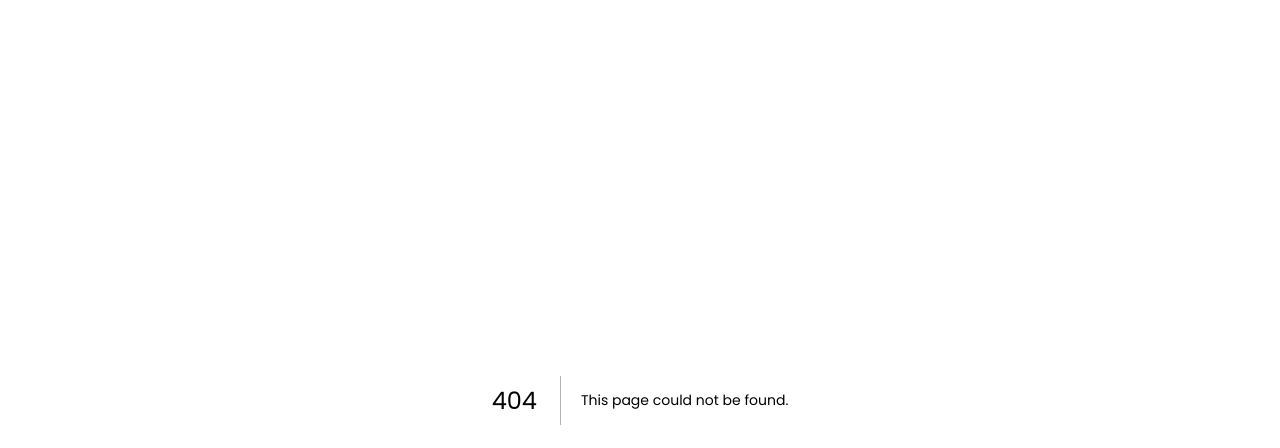
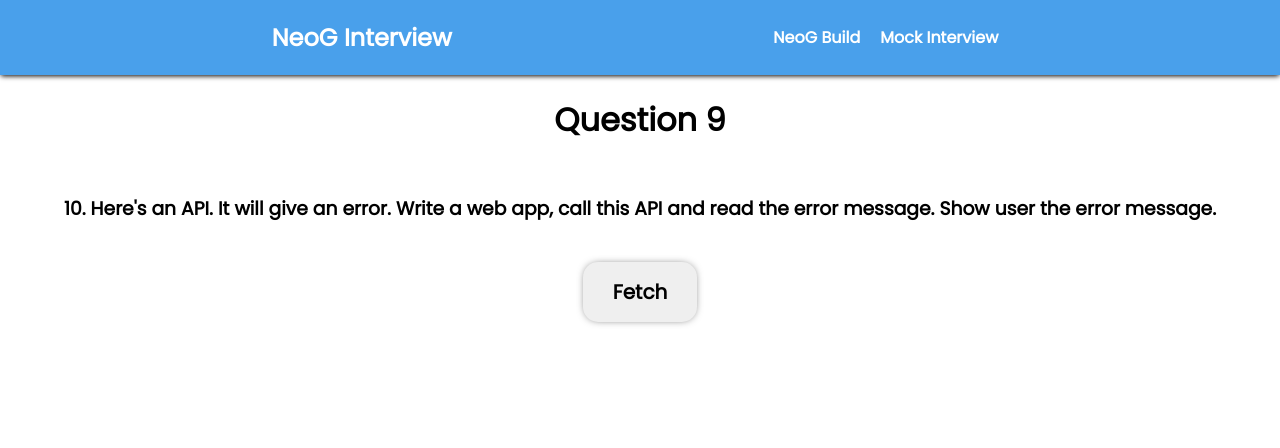
Before and after one commit to Pratham82/neog-interview-questions-react, a Next.js app: page /build-questions/question10 in a window 1280 px wide. Before the commit this address had no page. Shown: the top 448 px of the page. Built offline with nearby package versions, Linux system fonts and the light colour scheme.

Commit message:
feat: added solution for 10th question

```diff
--- /dev/null
+++ b/pages/build-questions/question10.jsx
@@ -0,0 +1,41 @@
+import Heading from '../../components/Heading'
+import Navbar from '../../components/Navbar'
+import { useState } from 'react'
+import QuestionContainer from '../../components/QuestionContainer'
+import QuestionHeader from '../../components/QuestionText'
+import styles from '../../styles/Questions.module.css'
+
+const questionText =
+  "10. Here's an API. It will give an error. Write a web app, call this API and read the error message. Show user the error message."
+
+const statuses = {
+  200: 'Great! No errors!',
+  404: 'User Not Found!',
+  401: 'Unauthorized Error!',
+}
+export default function () {
+  const URL = 'https://mystery-api.kushanksriraj.repl.co/get'
+  const [message, setMessage] = useState('')
+  const fetchError = () => {
+    const fetchData = async () => {
+      const res = await fetch(URL)
+      const { status } = res
+      setMessage(statuses[status])
+    }
+    fetchData()
+  }
+
+  return (
+    <>
+      <Navbar />
+      <Heading heading="Question 9" />
+      <QuestionContainer>
+        <QuestionHeader questionText={questionText} />
+        <button className={styles.loadingTemplate} onClick={fetchError}>
+          Fetch
+        </button>
+        <h2>{message}</h2>
+      </QuestionContainer>
+    </>
+  )
+}
```
